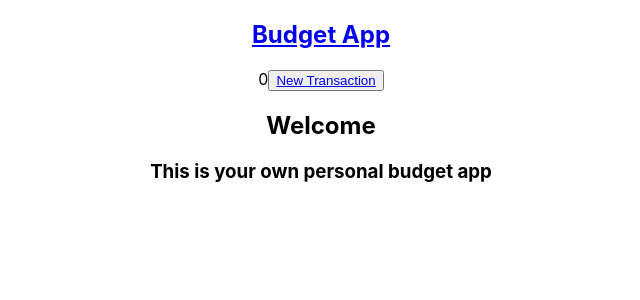
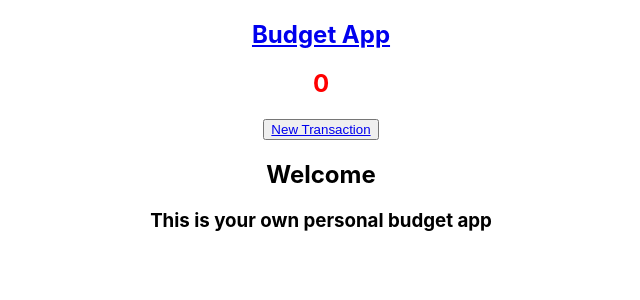
Before and after one commit to SangunPark96/Budget-App-Frontend, a React (Create React App) app: page / in a window 1280 px wide. Shown: the top 300 px of the page, without its empty margins (319-959 px from the left). Built offline with nearby package versions, Linux system fonts and the light colour scheme; no server answers.

Commit message:
got color functionality working finally

```diff
--- a/src/Components/NavBar.js
+++ b/src/Components/NavBar.js
@@ -17,9 +17,9 @@ export default function Navbar () {
       }, []);
 
       for (let i = 0; i < transactions.length; i++){
-        if (transactions.category === "expense"){
+        if (transactions[i].category === "income"){
             total += Number(transactions[i].amount)
-        } else {
+        } else if (transactions[i].category === "expense") {
             total -= Number(transactions[i].amount)
         }
       };
@@ -46,7 +46,7 @@ export default function Navbar () {
 
           </h1>
 
-          {total}
+          <h2 style={{color: total > 100 ? "green" : total > 0 ? "yellow" : "red"}}>{total}</h2>
 
           <button className="newButton">
 
```
